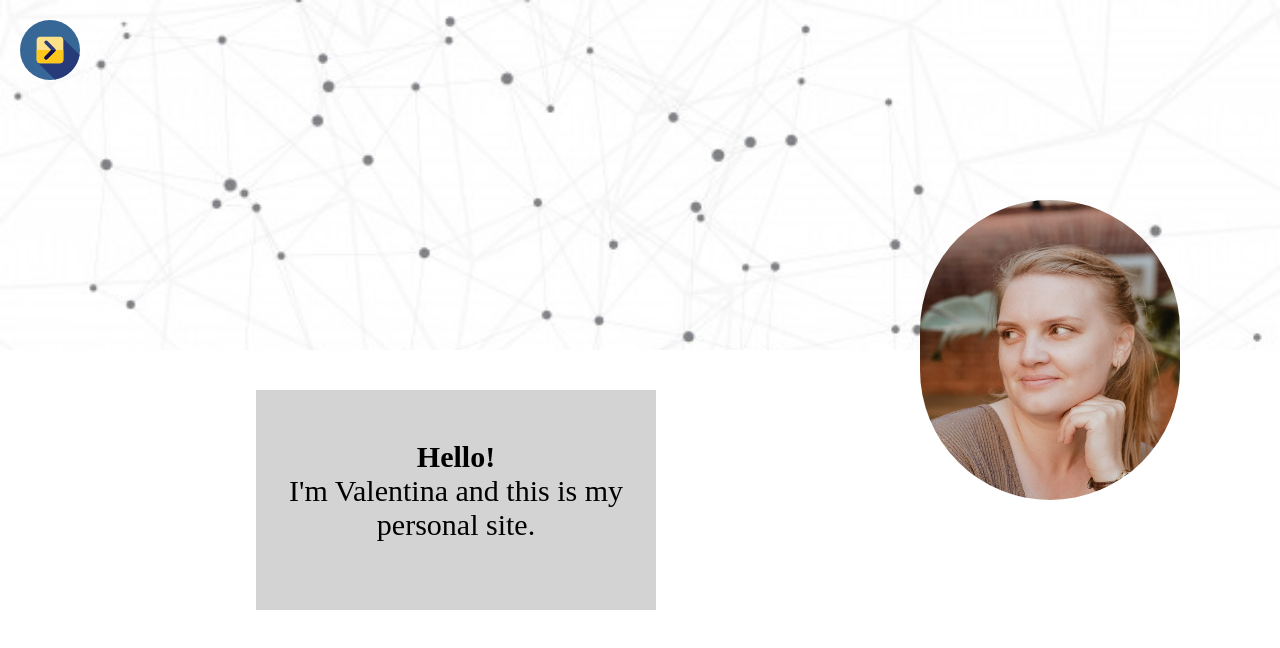
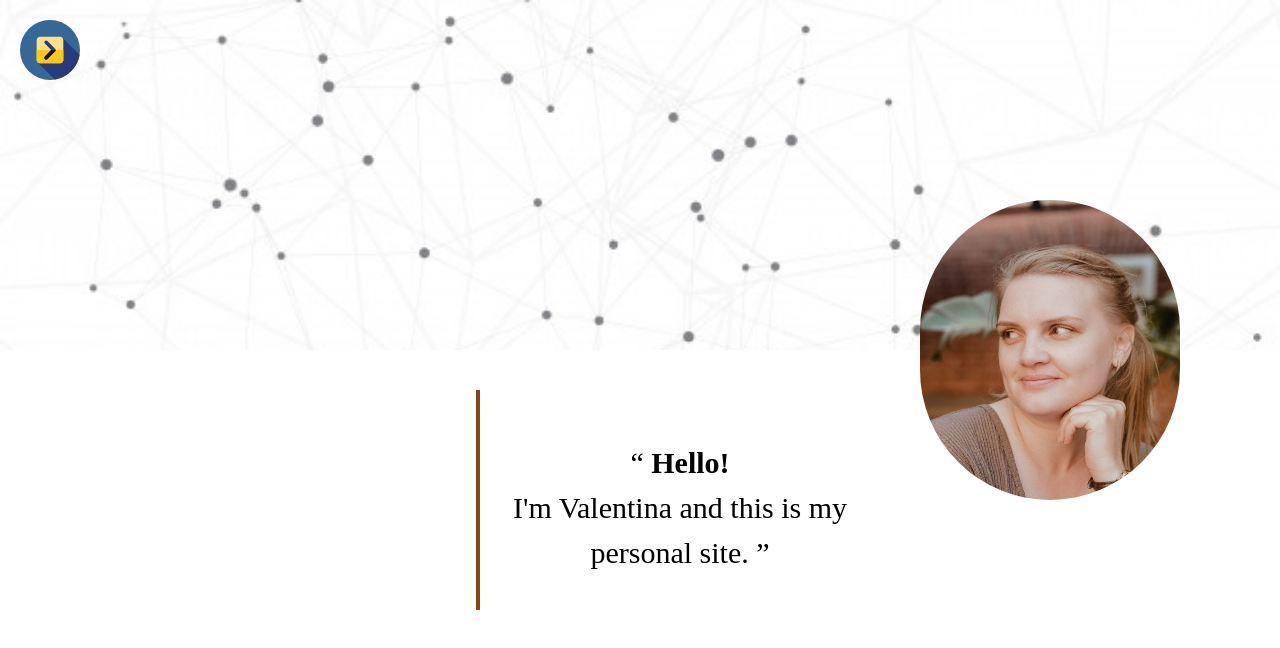
Before and after one commit to p-valenti/p-valenti.github.io, a plain HTML site: page index4.html in a window 1280 px wide. Drawn offline with Linux system fonts and the light colour scheme.

Commit message:
Added text on first page.

```diff
--- a/index4.css
+++ b/index4.css
@@ -39,10 +39,24 @@ body {
 blockquote {
     height: 200px;
     width: 400px;
-    background: lightgray;
-    margin-left: 20%;
+    /*background: lightgray;*/
+    /*margin-left: 20%;*/
+    float: right;
+    /*margin-right: 260px;*/
     margin-top: 40px;
     font-size: 30px;
     text-align: center;
     padding-top: 20px;
+    border-left: 4px solid saddlebrown;
+    line-height: 1.5;
 }
+
+/*blockquote:before {*/
+/*    content: open-quote;*/
+/*    color: red;*/
+/*    margin-top: 0;*/
+/*    margin-bottom: 0;*/
+/*    font-size: 50px;*/
+/*    padding-bottom: 0;*/
+
+/**/
--- a/index4.html
+++ b/index4.html
@@ -19,8 +19,10 @@
     <div class="down">
         <blockquote>
             <p>
+                <q>
                 <b>Hello!</b><br>
                 I'm Valentina and this is my personal site.
+                </q>
             </p>
         </blockquote>
     </div>
```
